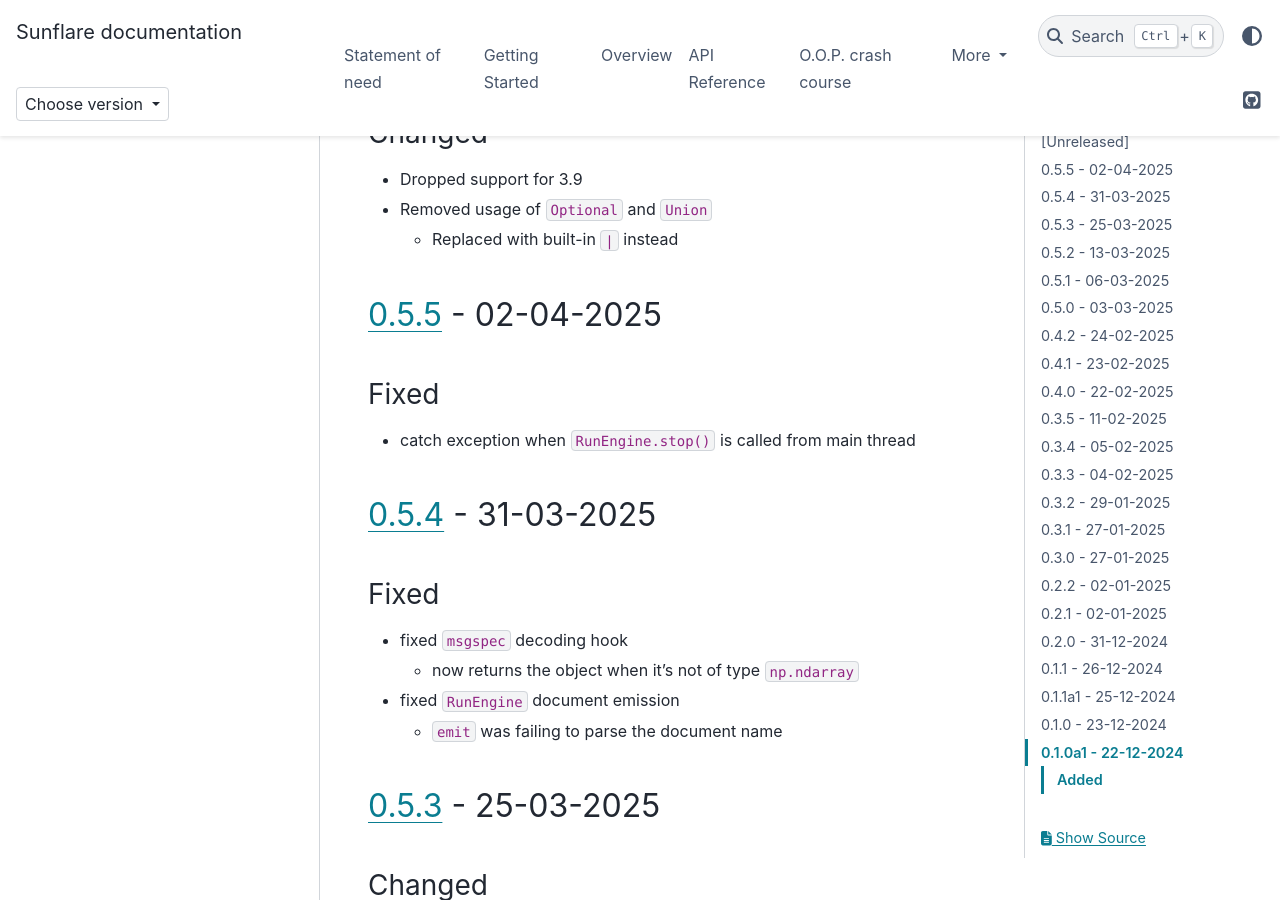
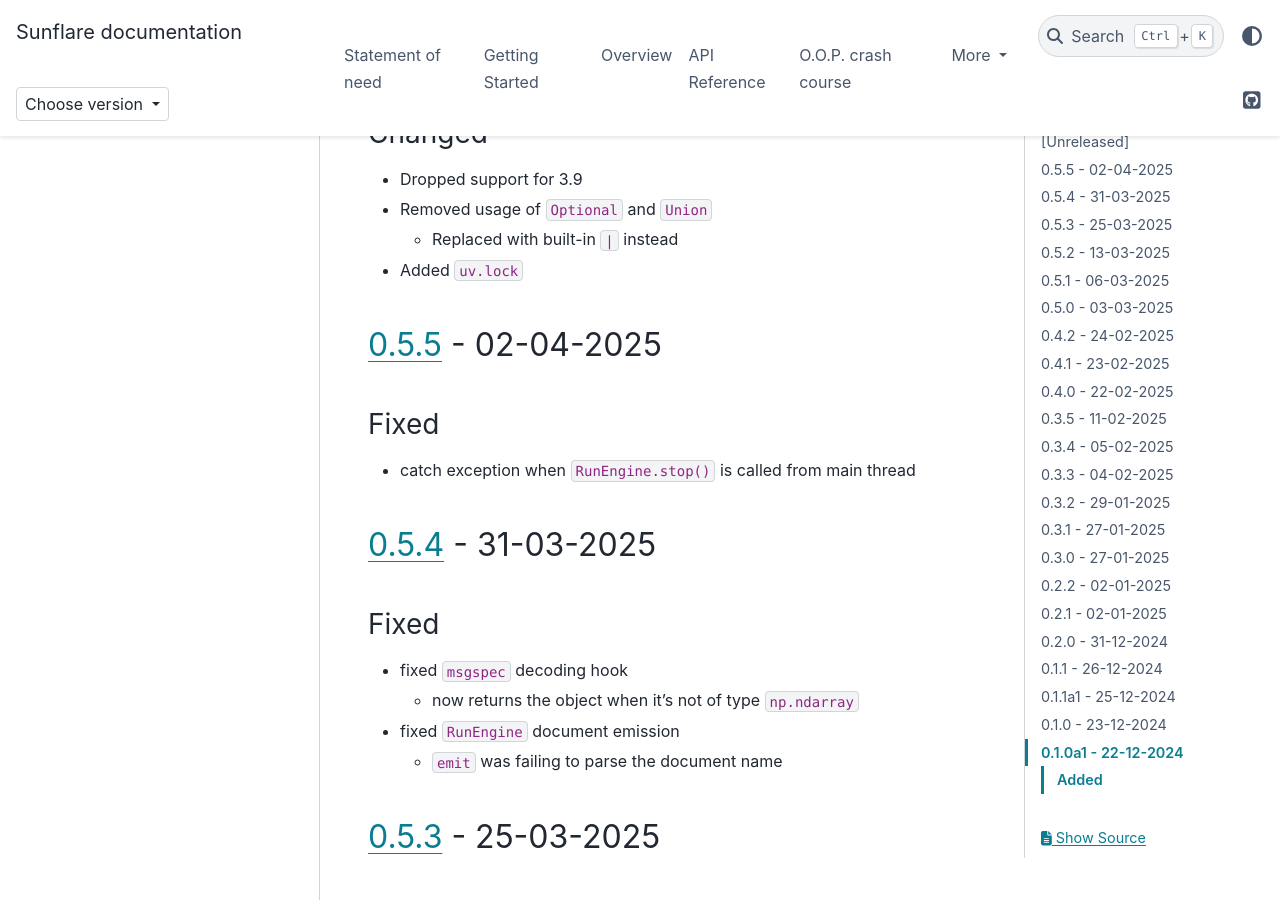
Before and after one commit to redsun-acquisition/sunflare, a Sphinx documentation site: the page built from docs/changelog.md, in a window 1280 px wide and 900 px high, scrolled down 432 px. Built offline with Sphinx 7.4.7 and the PyData theme 0.15.4, drawn with Linux system fonts in a browser that asks for light colours.

Commit message:
chore: update changelog

```diff
--- a/docs/changelog.md
+++ b/docs/changelog.md
@@ -14,6 +14,7 @@
 - Dropped support for 3.9
 - Removed usage of `Optional` and `Union`
   - Replaced with built-in `|` instead
+- Added `uv.lock`
 
 ## [0.5.5] - 02-04-2025
 
```
